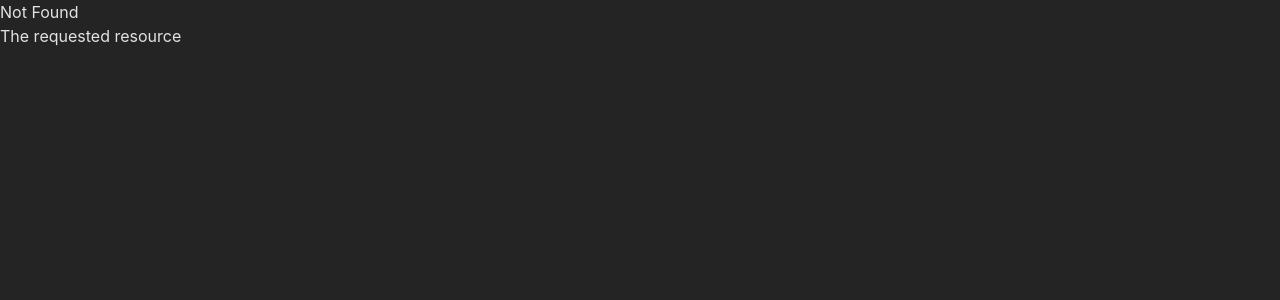
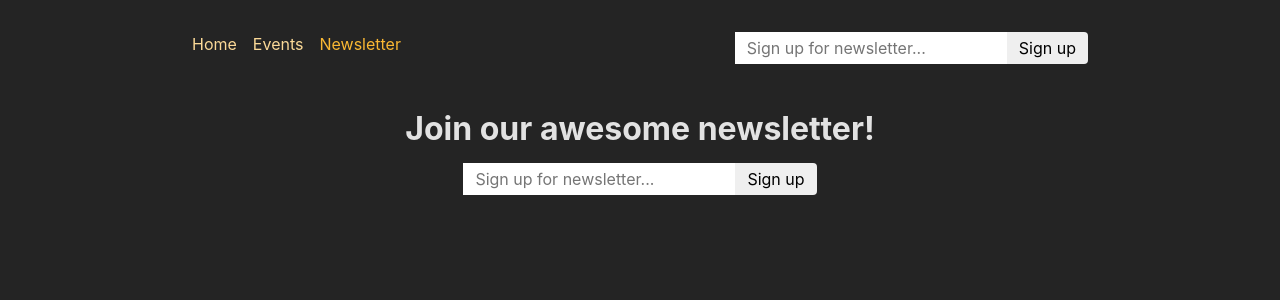
Before and after one commit to ikiet/react-router-learing, a React (Create React App) app in the folder frontend/: page /newsletter in a window 1280 px wide. Before the commit this address had no page. Shown: the top 300 px of the page. Built offline with nearby package versions, Linux system fonts and the light colour scheme.

Commit message:
add newsletter page & component

```diff
--- a/frontend/src/App.js
+++ b/frontend/src/App.js
@@ -9,6 +9,7 @@
 import ErrorPage from "./pages/ErrorPage";
 import { loader as eventDetailLoader } from './pages/EventDetailPage';
 import { action as manipulateEventAction } from './components/EventForm';
+import NewsletterPage, { action as newsletterAction } from "./pages/Newsletter";
 // Challenge / Exercise
 
 // 1. Add five new (dummy) page components (content can be simple <h1> elements)
@@ -74,6 +75,11 @@
           },
         ],
       },
+      {
+        path: 'newsletter',
+        element: <NewsletterPage/>,
+        action: newsletterAction,
+      }
     ],
   },
 ]);
--- a/frontend/src/components/MainNavigation.js
+++ b/frontend/src/components/MainNavigation.js
@@ -1,5 +1,7 @@
-import classes from "./MainNavigation.module.css";
-import { NavLink } from "react-router-dom";
+import { NavLink } from 'react-router-dom';
+
+import classes from './MainNavigation.module.css';
+import NewsletterSignup from './NewsletterSignup';
 
 function MainNavigation() {
   return (
@@ -12,6 +14,7 @@
               className={({ isActive }) =>
                 isActive ? classes.active : undefined
               }
+              end
             >
               Home
             </NavLink>
@@ -26,8 +29,19 @@
               Events
             </NavLink>
           </li>
+          <li>
+            <NavLink
+              to="/newsletter"
+              className={({ isActive }) =>
+                isActive ? classes.active : undefined
+              }
+            >
+              Newsletter
+            </NavLink>
+          </li>
         </ul>
       </nav>
+      <NewsletterSignup />
     </header>
   );
 }
--- /dev/null
+++ b/frontend/src/components/NewsletterSignup.js
@@ -0,0 +1,17 @@
+import { Form } from 'react-router-dom';
+import classes from './NewsletterSignup.module.css';
+
+function NewsletterSignup() {
+  return (
+    <Form method="post" className={classes.newsletter}>
+      <input
+        type="email"
+        placeholder="Sign up for newsletter..."
+        aria-label="Sign up for newsletter"
+      />
+      <button>Sign up</button>
+    </Form>
+  );
+}
+
+export default NewsletterSignup;
--- /dev/null
+++ b/frontend/src/components/NewsletterSignup.module.css
@@ -0,0 +1,18 @@
+.newsletter input,
+.newsletter button {
+  font: inherit;
+  padding: 0.25rem 0.75rem;
+  border-radius: 0;
+  border: none;
+}
+
+.newsletter button {
+  border-top-right-radius: 4px;
+  border-bottom-right-radius: 4px;
+  cursor: pointer;
+}
+
+.newsletter button:hover {
+  background-color: var(--color-primary-300);
+  color: var(--color-gray-800);
+}
--- /dev/null
+++ b/frontend/src/components/PageContent.js
@@ -0,0 +1,12 @@
+import classes from './PageContent.module.css';
+
+function PageContent({ title, children }) {
+  return (
+    <div className={classes.content}>
+      <h1>{title}</h1>
+      {children}
+    </div>
+  );
+}
+
+export default PageContent;
--- /dev/null
+++ b/frontend/src/components/PageContent.module.css
@@ -0,0 +1,3 @@
+.content {
+  text-align: center;
+}
--- /dev/null
+++ b/frontend/src/pages/Newsletter.js
@@ -0,0 +1,22 @@
+import NewsletterSignup from '../components/NewsletterSignup';
+import PageContent from '../components/PageContent';
+
+function NewsletterPage() {
+  return (
+    <PageContent title="Join our awesome newsletter!">
+      <NewsletterSignup />
+    </PageContent>
+  );
+}
+
+export default NewsletterPage;
+
+export async function action({ request }) {
+  console.log('meomeo')
+  const data = await request.formData();
+  const email = data.get('email');
+
+  // send to backend newsletter server ...
+  console.log(email);
+  return { message: 'Signup successful!' };
+}
```
